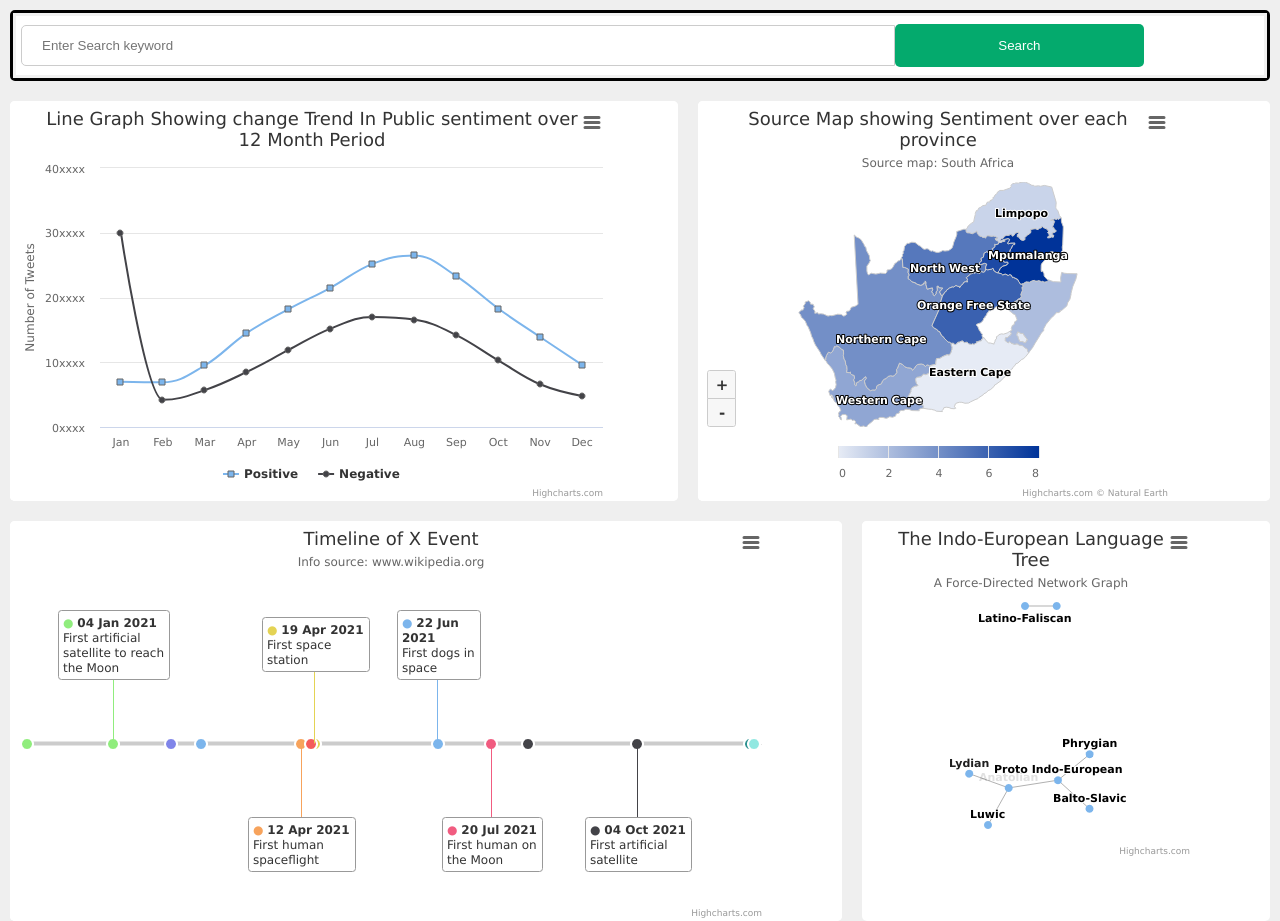
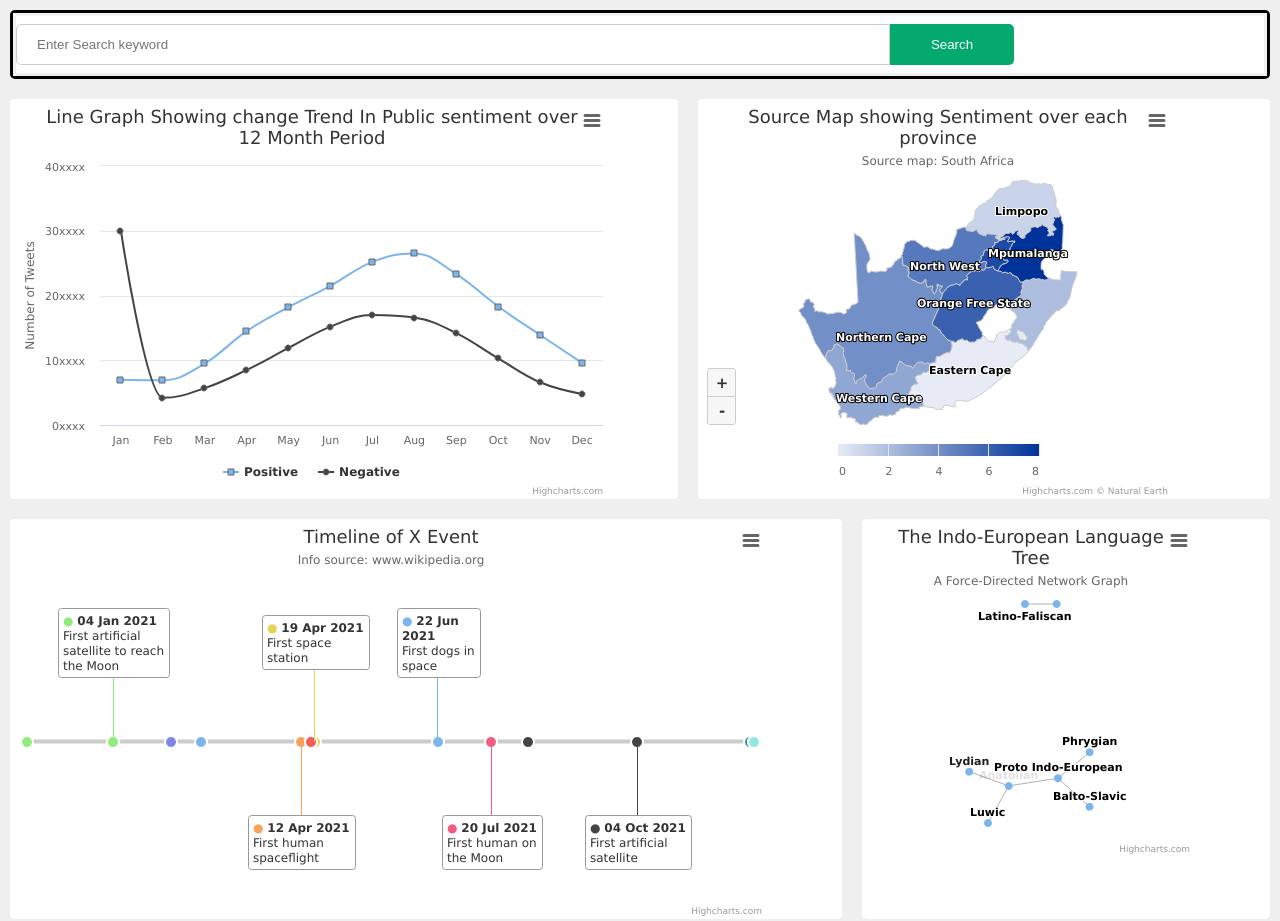
Before and after one commit to COS301-SE-2021/Integrated-Data-Intelligence-Suite, a React (Create React App) app in the folder frontend/: page / in a window 1280 px wide. Built offline with nearby package versions, Linux system fonts and the light colour scheme.

Commit message:
Improved Display of Search Bar and Button

```diff
--- a/frontend/src/styles/general.css
+++ b/frontend/src/styles/general.css
@@ -47,6 +47,7 @@ div.search_bar{
     /*border: 1px solid orange;*/
 
 }
+
 #network_graph_div{
     /*border-style: solid;*/
     /*border-color: red;*/
@@ -56,26 +57,45 @@ div.search_bar{
 }
 
 
-input#header-search {
+form.search-form button {
+    border-radius: 5px;
+    /* margin-left: 5px; */
+    /* margin-right: 5px; */
+    width: 10%;
+    border-top-left-radius: 0px;
+    border-bottom-left-radius: 0px;
+}
+
+
+#header-search{
     border-radius: 5px;
     margin-left: 5px;
     /* margin-right: 5px; */
     border-top-right-radius: 0px;
     border-bottom-right-radius: 0px;
-}
 
-form.search-form button {
-    border-radius: 5px;
-    /* margin-left: 5px; */
-    /* margin-right: 5px; */
-    width: 20%;
-}
-
-input[type=text], input[type=password] {
     width: 70%;
     padding: 12px 20px;
     margin: 8px 0;
     display: inline-block;
     border: 1px solid #ccc;
     box-sizing: border-box;
+    border-top-right-radius: 0%;
+    border-bottom-right-radius: 0%;
 }
+
+
+#search_btn {
+    background-color: #04AA6D;
+    color: white;
+    padding: 13px 20px;
+    margin: 8px 0;
+    border: none;
+    cursor: pointer;
+
+    width: 10%;
+
+    border-radius: 5px;
+    border-top-left-radius: 0px;
+    border-bottom-left-radius: 0px;
+}
```
